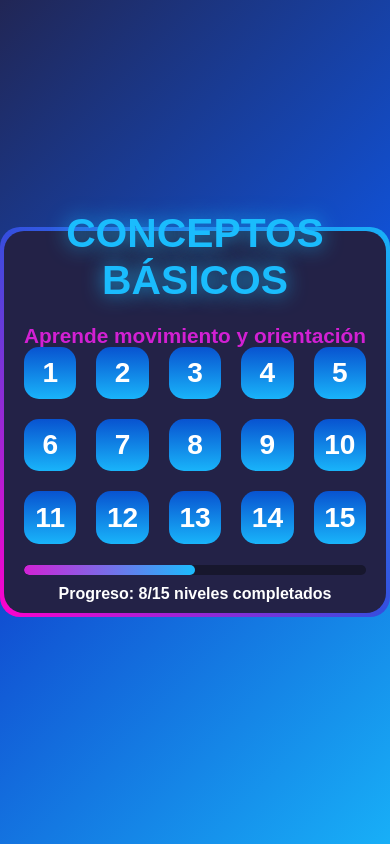
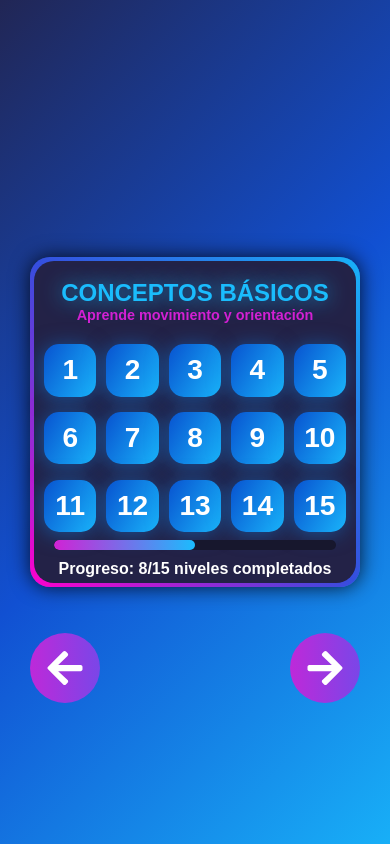
Before and after one commit to SEVERNASTER/LightBot-Clone-2D, a React (Vite) app: page / in a window 390 px wide. Built offline with nearby package versions, Linux system fonts and the light colour scheme; a web font is replaced by a local one.

Commit message:
se agrego los botones al menu de seleccion de niveles y se estilizo las card-levels para que luzcan diferente dependiendo de si estan bloqueadas, incompletas o o completadas

```diff
--- a/src/components/NivelCard.css
+++ b/src/components/NivelCard.css
@@ -1,13 +1,98 @@
-
 .nivel {
-    width: 100%;
+    position: relative;
+    width: 90%;
     aspect-ratio: 1 / 1;
     border-radius: 15px;
-    background: linear-gradient(#0853D0, #19B4FA);
+    background: linear-gradient(120deg, #0853D0, #19B4FA);
     color: #fff;
     font-size: 1.5rem;
     display: flex;
     justify-content: center;
     align-items: center;
+    margin: auto;
+    transition: .5s;
+    box-shadow: -2px 2px 20px rgba(16, 127, 227, .5);
+    overflow: hidden;
+    outline: none;
+    border: none;
+}
+
+.nivel:active {
+    transform: scale(.9) !important;
+}
+
+.nivel::before {
+    content: '';
+    position: absolute;
+    top: 0;
+    left: 0;
+    height: 100%;
+    width: 100%;
+    background: linear-gradient(90deg, transparent, transparent, rgba(255, 255, 255, .5), transparent, transparent);
+    transform: translateX(-100%);
+    transition: .5s;
+}
+
+.nivel:hover::before {
+    transform: translateX(100%);
+}
+
+.nivel.completado::after {
+    content: '✓';
+    position: absolute;
+    top: 0;
+    right: 0;
+    background-color: #0F78E0;
+    display: flex;
+    justify-content: center;
+    align-items: center;
+    border-radius: 20px;
+    height: 30%;
+    width: 30%;
+}
+
+.nivel.completado {
+    background: linear-gradient(120deg, #CC23D5, #8541E6);
+}
+
+.nivel.bloqueado::after {
+    content: '🔒';
+    position: absolute;
+    top: 0;
+    right: 0;
+}
+
+.nivel.bloqueado {
+    background: linear-gradient(120deg, #383a7d, #645ee1);
+    box-shadow: 0 0 20px #000;
+    opacity: .5;
+    border: dashed 2px #fff;
+    cursor: not-allowed;
+}
+
+.nivel.bloqueado:hover {
+    transform: scale(1) translateY(0);
+    box-shadow: 0 0 20px #000;
+    background: linear-gradient(120deg, #383a7d, #645ee1);
 
 }
+
+.nivel.bloqueado::before {
+    display: none;
+}
+
+.nivel.bloqueado:active {
+    transform: scale(1) !important;
+}
+
+.nivel:hover {
+    transform: scale(1.1) translateY(-5px);
+    box-shadow: -5px 5px 20px rgba(16, 127, 227, 1);
+    background: linear-gradient(120deg, #CC23D5, #8541E6);
+}
+
+@media (max-width: 410px) {
+    .nivel {
+        width: 100%;
+    }
+}
--- a/src/components/NivelCard.jsx
+++ b/src/components/NivelCard.jsx
@@ -1,11 +1,11 @@
 import React from 'react'
 import './NivelCard.css'
 
-function NivelCard({numero}) {
+function NivelCard({numero, clasesExtra}) {
     return (
-        <div className={`nivel`}>
+        <button className={`nivel ${clasesExtra}`}>
             <h3>{numero}</h3>
-        </div>
+        </button>
     )
 }
 
--- a/src/layouts/Main.css
+++ b/src/layouts/Main.css
@@ -3,5 +3,5 @@
     height: 100vh;
     overflow: hidden;
     background: linear-gradient(135deg, #212655, #1150D2, #18AFF7);
-
+    padding: 0 30px;
 }
--- a/src/layouts/Niveles.css
+++ b/src/layouts/Niveles.css
@@ -1,4 +1,5 @@
 .niveles {
+    position: relative;
     height: 100vh;
     display: flex;
     justify-content: center;
@@ -8,6 +9,8 @@
 
 .niveles.deslizar {
     transform: translateY(-100%);
+    display: flex;
+    flex-direction: column;
 }
 
 .niveles-card {
@@ -16,6 +19,7 @@
     background: linear-gradient(45deg, #ff00cc, #354EDE, #18B2F8);
     padding: 4px;
     border-radius: 20px;
+    box-shadow: 0 0 20px rgba(0, 0, 0, .8);
 }
 
 .contenido-niveles-card {
@@ -65,6 +69,7 @@
     flex-direction: column;
     padding: 0 20px;
     gap: 10px;
+    text-align: center;
 }
 
 .barra-progreso {
@@ -85,6 +90,99 @@
     left: 0;
     height: 100%;
     width: 50%;
-    background: linear-gradient(90deg,#D122D5, #1BBCFD);
+    background: linear-gradient(90deg, #D122D5, #1BBCFD);
     border-radius: 20px;
 }
+
+.boton-cambiar {
+    position: absolute;
+    height: 70px;
+    width: 70px;
+    border-radius: 50%;
+    border: none;
+    outline: none;
+    background: linear-gradient(90deg, #BE29D9, #7A46E8);
+    color: #fff;
+    font-size: 2.5rem;
+    display: flex;
+    justify-content: center;
+    align-items: center;
+    transition: .3s;
+}
+
+.boton-cambiar:hover {
+    transform: scale(1.2);
+}
+
+.boton-cambiar:active {
+    transform: scale(.9);
+}
+
+.boton-cambiar.inhabilitar {
+    opacity: .5 ;
+}
+
+.boton-cambiar.inhabilitar:hover {
+    cursor: not-allowed;
+    pointer-events: none;
+}
+
+.boton-cambiar.inhabilitar:active {
+    transform: scale(1);
+}
+
+.izq-btn {
+    left: 0;
+}
+
+.der-btn {
+    right: 0;
+}
+
+
+@media (max-width: 800px) {
+    .boton-cambiar {
+        top: 90%;
+    }
+}
+
+
+@media (max-width: 768px) {
+    .niveles-header {
+        font-size: 1.5rem;
+    }
+}
+
+@media (max-width: 510px) {
+    .niveles-header {
+        font-size: 1rem;
+        gap: 0;
+        padding: 0 10px;
+    }
+
+    .niveles-header h3 {
+        font-size: .9rem;
+    }
+
+    .boton-cambiar {
+        top: 75%;
+    }
+}
+
+@media (max-width: 410px) {
+    .niveles-contenedor {
+        gap: 10px;
+        padding: 0 10px;
+    }
+}
+
+@media (max-width: 350px) {
+    .niveles-header {
+        font-size: .7rem;
+        gap: 0;
+    }
+
+    .niveles-footer {
+        font-size: .9rem;
+    }
+}
--- a/src/layouts/Niveles.jsx
+++ b/src/layouts/Niveles.jsx
@@ -1,6 +1,8 @@
 import React from 'react'
 import './Niveles.css'
 import NivelCard from '../components/NivelCard';
+import { FaArrowLeft } from "react-icons/fa";
+import { FaArrowRight } from "react-icons/fa";
 
 function Niveles({ clasesExtra }) {
 
@@ -25,6 +27,10 @@ function Niveles({ clasesExtra }) {
                     </footer>
                 </div>
             </div>
+            {/* <div className="botones-cambiar"> */}
+                <button className='boton-cambiar izq-btn'><FaArrowLeft /></button>
+                <button className='boton-cambiar der-btn'><FaArrowRight /></button>
+            {/* </div> */}
         </div>
     )
 }
```
